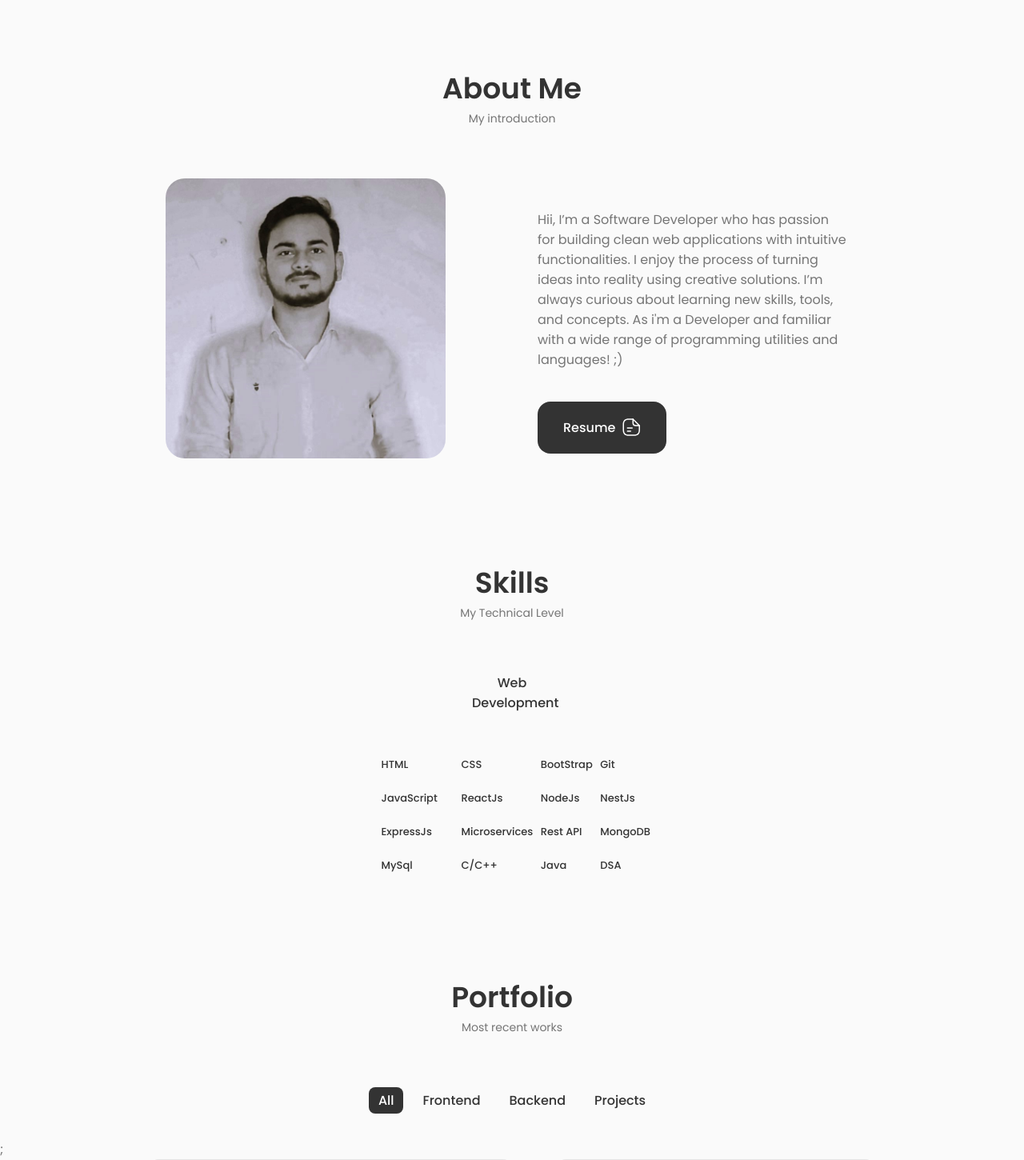
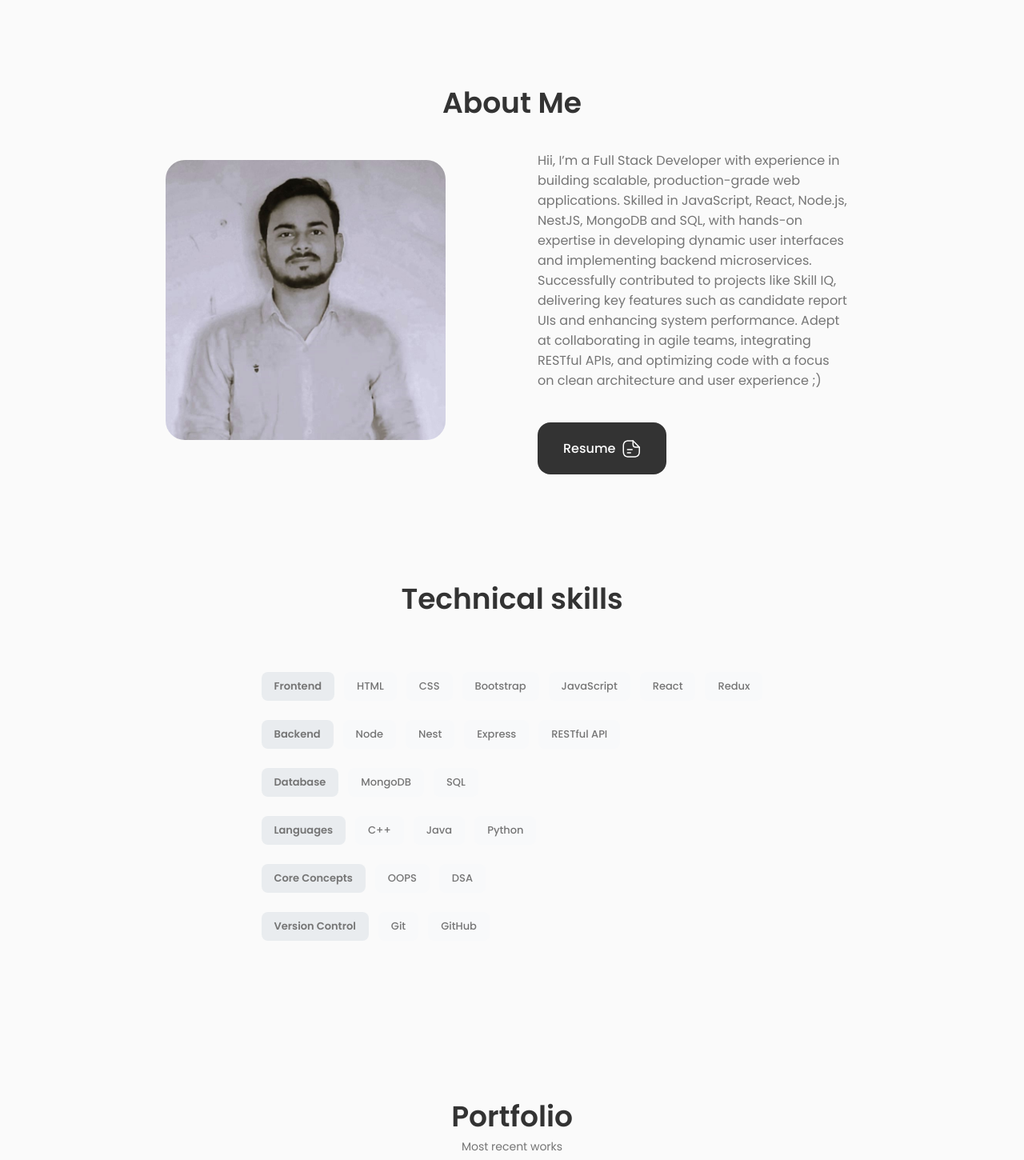
Before and after one commit to Hacode09/Portfolio, a React (Create React App) app: page / in a window 1280 px wide. Shown: the part 680-2130 px from the top of the page at 80% size. Built offline with nearby package versions, Linux system fonts and the light colour scheme.

Commit message:
Updated portfolio with new features

```diff
--- a/src/components/about/About.jsx
+++ b/src/components/about/About.jsx
@@ -8,17 +8,16 @@ const About = () => {
     return (
         <section className="section about" id="about">
             <h2 className="section__title">About Me</h2>
-            <span className="section__subtitle">My introduction</span>
+            {/* <span className="section__subtitle">My introduction</span> */}
             <div className="about__container container grid">
                 <img src={myprofile3} alt="" className="about__img" />
                 <div className="about__data">
                     <Info />
                     <p className="about__description">
-                        Hii, I’m a Software Developer who has passion for building clean web applications
-                        with intuitive functionalities. I enjoy the process of turning ideas into
-                        reality using creative solutions. I’m always curious about learning new skills,
-                        tools, and concepts. As i'm a Developer and familiar with a wide range of programming
-                        utilities and languages! ;{")"}
+                        Hii, I’m a Full Stack Developer with experience in building scalable, production-grade web applications. Skilled in JavaScript, React, Node.js, NestJS,
+                        MongoDB and SQL, with hands-on expertise in developing dynamic user interfaces and implementing backend microservices. Successfully contributed to
+                        projects like Skill IQ, delivering key features such as candidate report UIs and enhancing system performance. Adept at collaborating in agile teams,
+                        integrating RESTful APIs, and optimizing code with a focus on clean architecture and user experience ;{")"}
                     </p>
 
                     <motion.a
--- a/src/components/skills/Skills.jsx
+++ b/src/components/skills/Skills.jsx
@@ -6,8 +6,8 @@ import "./skills.css";
 const Skills = () => {
     return (
         <section className="skills section" id="skills">
-            <h2 className="section__title">Skills</h2>
-            <span className="section__subtitle">My Technical Level</span>
+            <h2 className="section__title">Technical skills</h2>
+            {/* <span className="section__subtitle">My Technical Skills</span> */}
             <div className="skills__container container grid">
                 <WebDev />
             </div>
--- a/src/components/skills/WebDev.jsx
+++ b/src/components/skills/WebDev.jsx
@@ -1,160 +1,196 @@
-import React from "react";
+// import React from "react";
 
-const WebDev = () => {
-    return (
-        <div className="skills__content">
-            <h1 className="skills__title">Web Development</h1>
-            <div className="skills__box">
-                <div className="skills__group">
-                    {/* Each skill Data */}
-                    <div className="skills__data">
-                        <i class="bx bx-badge-check"></i>
-                        <div>
-                            <h3 className="skills__name">HTML</h3>
-                            {/* <span className="skills__level">Intermediate</span> */}
-                        </div>
-                    </div>
+// const WebDev = () => {
+//     return (
+//         <div className="skills__content">
+//             <h1 className="skills__title">Web Development</h1>
+//             <div className="skills__box">
+//                 <div className="skills__group">
+//                     <div className="skills__data">
+//                         <i class="bx bx-badge-check"></i>
+//                         <div>
+//                             <h3 className="skills__name">HTML</h3>
+//                         </div>
+//                     </div>
 
-                    {/* Each skill Data */}
-                    <div className="skills__data">
-                        <i class="bx bx-badge-check"></i>
-                        <div>
-                            <h3 className="skills__name">CSS</h3>
-                        </div>
-                    </div>
+//                     <div className="skills__data">
+//                         <i class="bx bx-badge-check"></i>
+//                         <div>
+//                             <h3 className="skills__name">CSS</h3>
+//                         </div>
+//                     </div>
 
 
-                    {/* Each skill Data */}
-                    <div className="skills__data">
-                        <i class="bx bx-badge-check"></i>
-                        <div>
-                            <h3 className="skills__name">BootStrap</h3>
-                        </div>
-                    </div>
+//                     <div className="skills__data">
+//                         <i class="bx bx-badge-check"></i>
+//                         <div>
+//                             <h3 className="skills__name">BootStrap</h3>
+//                         </div>
+//                     </div>
 
-                    {/* Each skill Data */}
-                    <div className="skills__data">
-                        <i class="bx bx-badge-check"></i>
-                        <div>
-                            <h3 className="skills__name">Git</h3>
-                        </div>
-                    </div>
+//                     <div className="skills__data">
+//                         <i class="bx bx-badge-check"></i>
+//                         <div>
+//                             <h3 className="skills__name">Git</h3>
+//                         </div>
+//                     </div>
 
-                    {/* Each skill Data */}
-                    <div className="skills__data">
-                        <i class="bx bx-badge-check"></i>
-                        <div>
-                            <h3 className="skills__name">JavaScript</h3>
-                        </div>
-                    </div>
-
-                    {/* Each skill Data
-                    <div className="skills__data">
-                        <i class="bx bx-badge-check"></i>
-                        <div>
-                            <h3 className="skills__name">TypeScript</h3>
-                        </div>
-                    </div> */}
-
-                    {/* Each skill Data */}
-                    <div className="skills__data">
-                        <i class="bx bx-badge-check"></i>
-                        <div>
-                            <h3 className="skills__name">ReactJs</h3>
-                        </div>
-                    </div>
-
-                    {/* Each skill Data */}
-                    <div className="skills__data">
-                        <i class="bx bx-badge-check"></i>
-                        <div>
-                            <h3 className="skills__name">NodeJs</h3>
-                        </div>
-                    </div>
+//                     <div className="skills__data">
+//                         <i class="bx bx-badge-check"></i>
+//                         <div>
+//                             <h3 className="skills__name">JavaScript</h3>
+//                         </div>
+//                     </div>
 
 
-                    {/* Each skill Data */}
-                    <div className="skills__data">
-                        <i class="bx bx-badge-check"></i>
-                        <div>
-                            <h3 className="skills__name">NestJs</h3>
-                        </div>
-                    </div>
+//                     <div className="skills__data">
+//                         <i class="bx bx-badge-check"></i>
+//                         <div>
+//                             <h3 className="skills__name">ReactJs</h3>
+//                         </div>
+//                     </div>
+
+//                     <div className="skills__data">
+//                         <i class="bx bx-badge-check"></i>
+//                         <div>
+//                             <h3 className="skills__name">NodeJs</h3>
+//                         </div>
+//                     </div>
 
 
-                    {/* Each skill Data */}
-                    <div className="skills__data">
-                        <i class="bx bx-badge-check"></i>
-                        <div>
-                            <h3 className="skills__name">ExpressJs</h3>
-                        </div>
-                    </div>
+//                     <div className="skills__data">
+//                         <i class="bx bx-badge-check"></i>
+//                         <div>
+//                             <h3 className="skills__name">NestJs</h3>
+//                         </div>
+//                     </div>
 
 
-                    {/* Each skill Data */}
-                    <div className="skills__data">
-                        <i class="bx bx-badge-check"></i>
-                        <div>
-                            <h3 className="skills__name">Microservices</h3>
-                        </div>
-                    </div>
+//                     <div className="skills__data">
+//                         <i class="bx bx-badge-check"></i>
+//                         <div>
+//                             <h3 className="skills__name">ExpressJs</h3>
+//                         </div>
+//                     </div>
 
 
-                    {/* Each skill Data */}
-                    <div className="skills__data">
-                        <i class="bx bx-badge-check"></i>
-                        <div>
-                            <h3 className="skills__name">Rest API</h3>
-                        </div>
-                    </div>
+//                     <div className="skills__data">
+//                         <i class="bx bx-badge-check"></i>
+//                         <div>
+//                             <h3 className="skills__name">Microservices</h3>
+//                         </div>
+//                     </div>
+
+
+//                     <div className="skills__data">
+//                         <i class="bx bx-badge-check"></i>
+//                         <div>
+//                             <h3 className="skills__name">Rest API</h3>
+//                         </div>
+//                     </div>
 
 
 
-                    {/* Each skill Data */}
-                    <div className="skills__data">
-                        <i class="bx bx-badge-check"></i>
-                        <div>
-                            <h3 className="skills__name">MongoDB</h3>
-                        </div>
-                    </div>
+//                     <div className="skills__data">
+//                         <i class="bx bx-badge-check"></i>
+//                         <div>
+//                             <h3 className="skills__name">MongoDB</h3>
+//                         </div>
+//                     </div>
 
 
-                    {/* Each skill Data */}
+//                     <div className="skills__data">
+//                         <i class="bx bx-badge-check"></i>
+//                         <div>
+//                             <h3 className="skills__name">MySql</h3>
+//                         </div>
+//                     </div>
+
+
+//                     <div className="skills__data">
+//                         <i class="bx bx-badge-check"></i>
+//                         <div>
+//                             <h3 className="skills__name">C/C++</h3>
+//                         </div>
+//                     </div>
+
+//                     <div className="skills__data">
+//                         <i class="bx bx-badge-check"></i>
+//                         <div>
+//                             <h3 className="skills__name">Java</h3>
+//                         </div>
+//                     </div>
+
+
+//                     <div className="skills__data">
+//                         <i class="bx bx-badge-check"></i>
+//                         <div>
+//                             <h3 className="skills__name">DSA</h3>
+//                         </div>
+//                     </div>
+//                 </div>
+//             </div>
+//         </div>
+//     );
+// };
+
+// export default WebDev;
+
+
+
+
+
+
+
+
+import React from 'react';
+
+const Skills = () => {
+    return (
+        <div className="skills__content">
+            <div className="skills__box">
+                <div className="skills__group">
                     <div className="skills__data">
-                        <i class="bx bx-badge-check"></i>
-                        <div>
-                            <h3 className="skills__name">MySql</h3>
-                        </div>
-                    </div>
-
-                    {/* Each skill Data */}
-                    {/* <div className="skills__data">
-            <i class="bx bx-badge-check"></i>
-            <div>
-              <h3 className="skills__name"></h3>
-              <span className="skills__level">Intermediate</span>
-            </div>
-          </div> */}
-                    <div className="skills__data">
-                        <i class="bx bx-badge-check"></i>
-                        <div>
-                            <h3 className="skills__name">C/C++</h3>
-                        </div>
+                        <span className="skills__name">Frontend</span>
+                        <span className="skills__name">HTML</span>
+                        <span className="skills__name">CSS</span>
+                        <span className="skills__name">Bootstrap</span>
+                        <span className="skills__name">JavaScript</span>
+                        <span className="skills__name">React</span>
+                        <span className="skills__name">Redux</span>
                     </div>
 
                     <div className="skills__data">
-                        <i class="bx bx-badge-check"></i>
-                        <div>
-                            <h3 className="skills__name">Java</h3>
-                        </div>
+                        <span className="skills__name">Backend</span>
+                        <span className="skills__name">Node</span>
+                        <span className="skills__name">Nest</span>
+                        <span className="skills__name">Express</span>
+                        <span className="skills__name">RESTful API</span>
                     </div>
 
+                    <div className="skills__data">
+                        <span className="skills__name">Database</span>
+                        <span className="skills__name">MongoDB</span>
+                        <span className="skills__name">SQL</span>
+                    </div>
 
                     <div className="skills__data">
-                        <i class="bx bx-badge-check"></i>
-                        <div>
-                            <h3 className="skills__name">DSA</h3>
-                        </div>
+                        <span className="skills__name">Languages</span>
+                        <span className="skills__name">C++</span>
+                        <span className="skills__name">Java</span>
+                        <span className="skills__name">Python</span>
+                    </div>
+
+                    <div className="skills__data">
+                        <span className="skills__name">Core Concepts</span>
+                        <span className="skills__name">OOPS</span>
+                        <span className="skills__name">DSA</span>
+                    </div>
+
+                    <div className="skills__data">
+                        <span className="skills__name">Version Control</span>
+                        <span className="skills__name">Git</span>
+                        <span className="skills__name">GitHub</span>
                     </div>
                 </div>
             </div>
@@ -162,4 +198,4 @@ const WebDev = () => {
     );
 };
 
-export default WebDev;
+export default Skills;
--- a/src/components/skills/skills.css
+++ b/src/components/skills/skills.css
@@ -1,9 +1,9 @@
-.skills__container {
+/* .skills__container {
   display: grid;
   grid-template-columns: repeat(1, 100px);
   column-gap: 3rem;
   justify-content: center;
-}
+} */
 
 /* Uncomment and update this if you need a specific style for .skills__content */
 /* .skills__content {
@@ -13,74 +13,74 @@
   border-radius: 1.25rem;
 }  */
 
-.skills__title {
+/* .skills__title {
   font-size: var(--normal-font-size);
   font-weight: var(--font-medium);
   text-align: center;
   margin-bottom: var(--mb-1-5);
   padding-bottom: 2rem;
-}
+}  */
 
- .skills__box {
+ /* .skills__box {
   display: flex;
   justify-content: center;
   column-gap: 2.5rem;
-}
+} */
 
-.skills__group {
+/* .skills__group {
   display: grid;
   align-items: center;
   row-gap: 1.5rem;
   grid-template-columns: 100px repeat(3, 3fr);
-}
+}  */
 
-.skills__data {
+/* .skills__data {
   display: flex;
   column-gap: 0.6rem;
   width: max-content;
-}
+} */
 
-.skills .bx-badge-check {
+/* .skills .bx-badge-check {
   font-size: 1rem;
   color: var(--title-color-dark);
-}
+}  */
 
- .skills__name {
+ /* .skills__name {
   font-size: var(--smaller-font-size);
   font-weight: var(--font-medium);
   line-height: 18px;
-}
+} */
 
-.skills__level {
+/* .skills__level {
   font-size: var(--tiny-font-size);
-}
+}  */
 
 
 /*=============== BREAKPOINTS ===============*/
 /* For large devices */
-@media screen and (max-width: 992px) {
+/* @media screen and (max-width: 992px) {
   .skills__container {
     grid-template-columns: repeat(2, 1fr);
     row-gap: 3rem;
     column-gap: 2rem;
-  }
+  }  */
 
-.skills__group {
+/* .skills__group {
     grid-template-columns: repeat(2, 1fr);
     row-gap: 1.5rem;
     column-gap: 1.5rem;
   }
-}
+}  */
 
 /* For medium devices */
-@media screen and (max-width: 768px) {
+/* @media screen and (max-width: 768px) {
   .skills__container {
     grid-template-columns: 1fr;
     row-gap: 2rem;
     column-gap: 1rem;
-  }
+  } */
 
-  .skills__group {
+  /* .skills__group {
     grid-template-columns: 1fr;
     row-gap: 1rem;
   }
@@ -89,10 +89,10 @@
     flex-direction: column;
     row-gap: 2rem;
   }
-}
+} */
 
 /* For small devices */
-@media screen and (max-width: 576px) {
+/* @media screen and (max-width: 576px) {
   .skills__title {
     font-size: var(--small-font-size);
     margin-bottom: var(--mb-1);
@@ -122,4 +122,89 @@
   .skills__name, .skills__level {
     text-align: center;
   }
+} */
+
+
+
+
+
+
+
+.skills__content {
+  max-width: 968px;
+  margin: 0 auto;
+  padding: 2rem;
 }
+
+
+.skills__box {
+  /* background-color: #fff; */
+  padding: 2rem;
+  border-radius: 1rem;
+  box-shadow: 5 1px 4px rgba(0, 0, 0, 0.1);
+}
+
+.skills__group {
+  display: flex;
+  flex-direction: column;
+  gap: 1.5rem;
+}
+
+.skills__data {
+  display: flex;
+  align-items: center;
+  gap: 0.75rem;
+  flex-wrap: wrap;
+}
+
+.skills__name {
+  background-color: #f8f9fa;
+  padding: 0.5rem 1rem;
+  border-radius: 0.5rem;
+  /* font-size: 0.875rem; */
+  font-size: var(--smaller-font-size);
+  font-weight: var(--font-medium);
+  /* color: #333; */
+
+}
+.skills__name:hover {
+  color: #cce5ff;
+  color: black;
+  transform: scale(1.05);
+  cursor: pointer;
+  box-shadow: 0 4px 8px rgba(0, 0, 0, 0.1);
+}
+
+.skills__name:first-child {
+  font-weight: 600;
+  background-color: #e9ecef;
+}
+
+
+
+@media screen and (max-width: 768px) {
+  .skills__content {
+    padding: 1rem;
+  }
+
+  .skills__box {
+    display: block;
+    padding: 1.5rem;
+  }
+
+  .skills__group {
+    display: flex;
+    flex-direction: column; /* Stack skills vertically */
+    gap: 0.5rem;
+  }
+
+  .skills__data {
+    display: flex;
+    flex-direction: column; /* Stack skill names vertically */
+    gap: 0.25rem;
+  }
+
+  .skills__name {
+    font-size: 1rem; /* Adjust font size for mobile */
+  }
+}
--- a/src/components/work/Data.jsx
+++ b/src/components/work/Data.jsx
@@ -5,10 +5,21 @@ import realtimechat from "../../assests/chatapp.avif";
 import microservices from "../../assests/microservices.png";
 import calculator from "../../assests/calculator.jpg";
 import commentsystem from "../../assests/CommentSystem.png";
+import gmailclone from "../../assests/gmail-clone.jpg";
 
 export const projectsData = [
+
     {
         id: 1,
+        image: gmailclone,
+        title: "Gmail-clone",
+        category: "full stack",
+        url: "https://github.com/Hacode09/gmail-clone",
+        skills: "React, JavaScript, HTML, CSS and MongoDB",
+        demo: "https://gmail-cl.netlify.app/emails/inbox",
+    },
+    {
+        id: 2,
         image: commentsystem,
         title: "Dynamic Comment System",
         category: "frontend",
@@ -18,7 +29,7 @@ export const projectsData = [
     },
 
     {
-        id: 2,
+        id: 3,
         image: realtimechat,
         title: "Real Time Chat Application",
         category: "backend",
@@ -28,7 +39,7 @@ export const projectsData = [
     },
 
     {
-        id: 3,
+        id: 4,
         image: gymImage,
         title: "Fitness Club",
         category: "frontend",
@@ -37,7 +48,7 @@ export const projectsData = [
         demo: "https://er-rahulgym-web.netlify.app/",
     },
     {
-        id: 4,
+        id: 5,
         image: InstaClone,
         title: "Instagram Clone",
         category: "frontend",
@@ -47,7 +58,7 @@ export const projectsData = [
     },
 
     {
-        id: 5,
+        id: 6,
         image: microservices,
         title: "Microservices Communication and Auditing System",
         category: "backend",
@@ -57,7 +68,7 @@ export const projectsData = [
     },
 
     {
-        id: 6,
+        id: 7,
         image: Codeditor,
         title: "Code Editor",
         category: "frontend",
@@ -67,7 +78,7 @@ export const projectsData = [
     },
 
     {
-        id: 7,
+        id: 8,
         image: calculator,
         title: "Calculator",
         category: "frontend",
@@ -89,6 +100,6 @@ export const projectsNav = [
         name: "backend",
     },
     {
-        name: "projects",
+        name: "full stack",
     },
 ];
```
Also changed, not shown: src/components/home/Data.jsx (+4 -3 lines), src/assests/gmail-clone.jpg (added).
